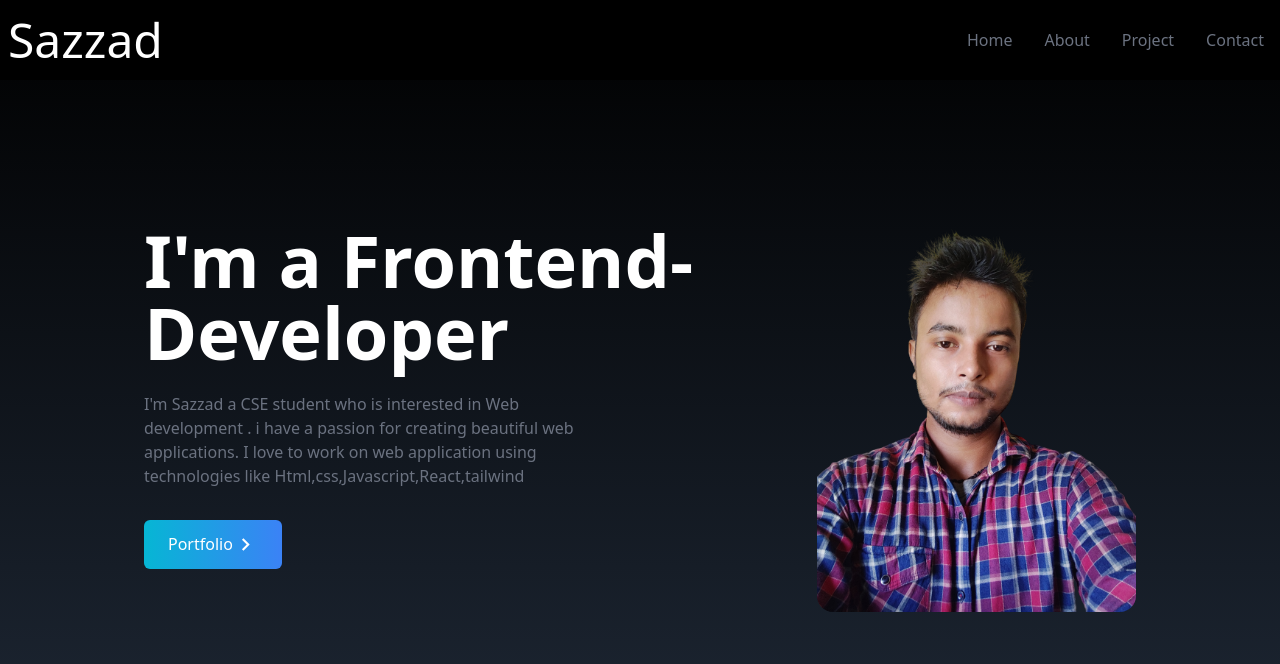
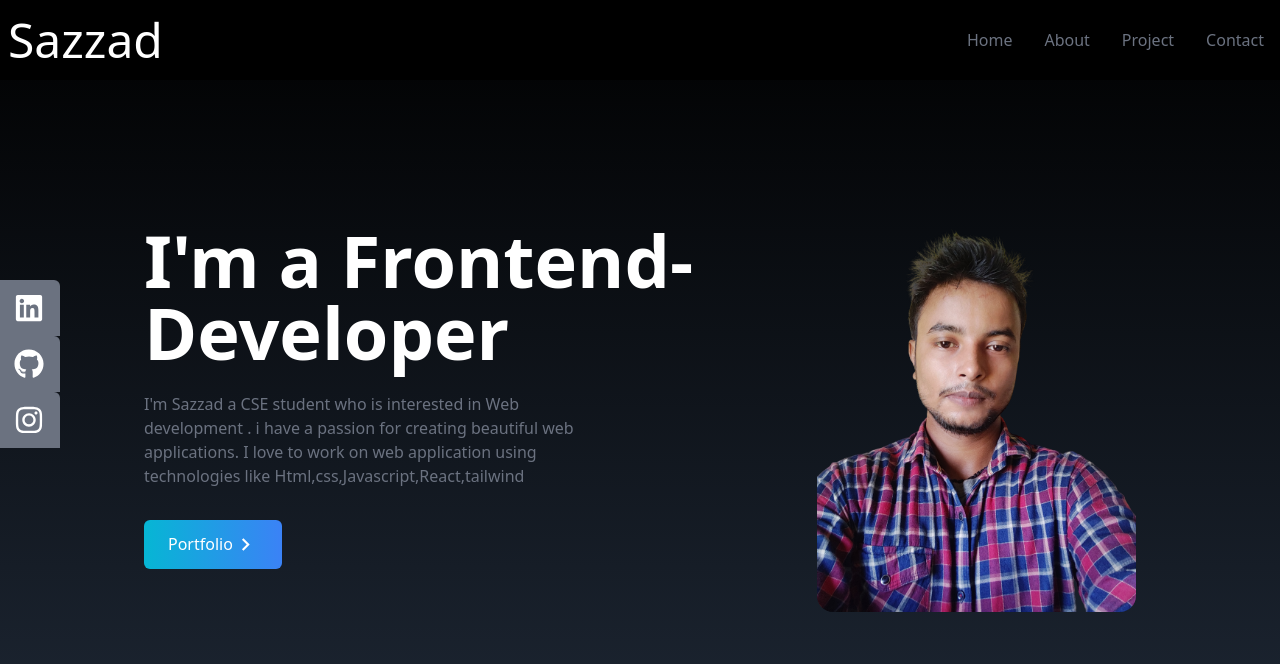
Before and after one commit to sazzadalam112/React-portfolio, a React (Create React App) app: page / in a window 1280 px wide. Shown: the top 664 px of the page. Built offline with nearby package versions, Linux system fonts and the light colour scheme.

Commit message:
add social Links

```diff
--- a/src/App.js
+++ b/src/App.js
@@ -1,12 +1,15 @@
 import React from 'react'
 import Navbar from './components/Navbar'
 import Home from './components/Home'
+import SocialLinks from './components/SocialLinks'
 
 const App = () => {
   return (
     <div>
       <Navbar />
       <Home />
+
+      <SocialLinks />
     </div>
   )
 }
--- /dev/null
+++ b/src/components/SocialLinks.js
@@ -0,0 +1,60 @@
+import React from 'react'
+import {FaGithub,FaLinkedin,FaInstagram} from "react-icons/fa";
+
+
+const SocialLinks = () => {
+ const links = [
+    {
+        id: 1,
+        child: (
+            <>
+            LinkedIn <FaLinkedin  size={30}/>
+            </>
+        ),
+        href: "https://www.linkedin.com/in/md-sazzad-alam/",
+        style: 'rounded-tr-md'
+    },
+    {
+        id: 2,
+        child: (
+            <>
+            GitHub <FaGithub  size={30}/>
+            </>
+        ),
+        href: "https://github.com/sazzadalam112",
+        style: 'rounded-tr-md'
+    },
+    {
+        id: 3,
+        child: (
+            <>
+            Instagram <FaInstagram  size={30}/>
+            </>
+        ),
+        href: "https://www.instagram.com/geekysazzad/",
+        style: 'rounded-tr-md'
+    }
+ ]
+  return (
+    <div className=' hidden lg:flex flex-col top-[35%] left-0 fixed'>
+      <ul>
+
+        {links.map(({id,child,href,style}) => (
+             <li key={id} className={'flex justify-between items-center w-40 h-14  px-4 ml-[-100px] hover:ml-[-10px] hover:rounded-md duration-300 bg-gray-500' + " " + style}>
+            <a
+            href={href}
+            className='flex justify-between items-center w-full text-white target="_blank"'>
+
+
+               {child}
+
+            </a>
+        </li>
+        ))}
+
+      </ul>
+    </div>
+  )
+}
+
+export default SocialLinks
```
